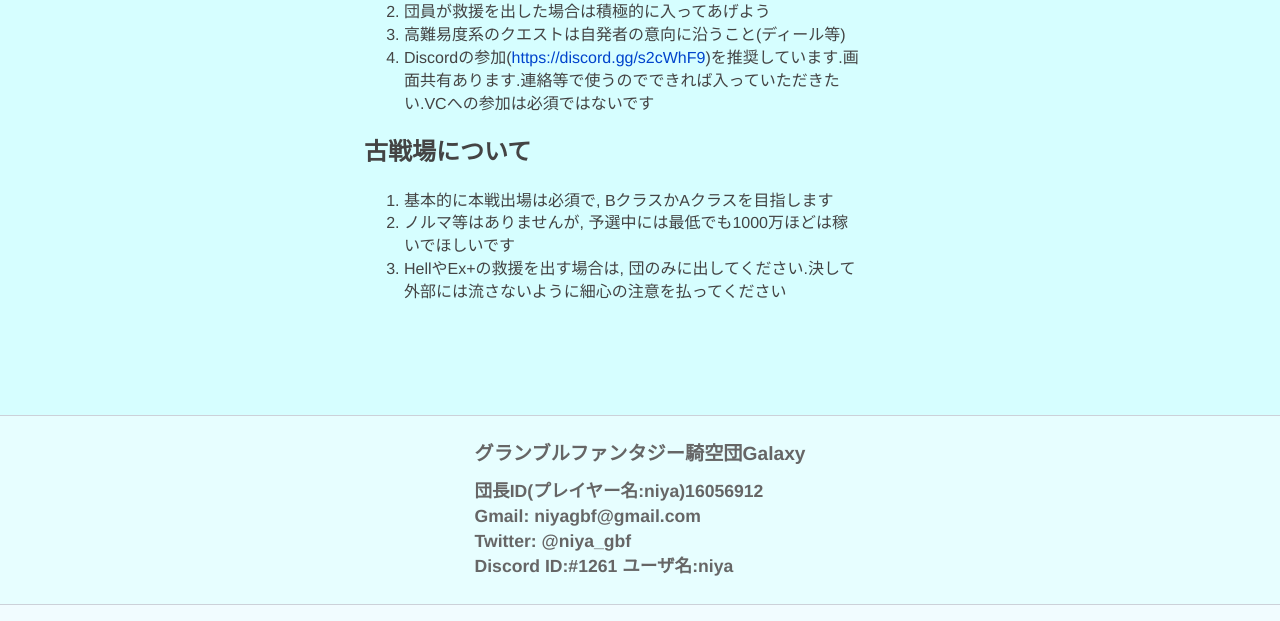
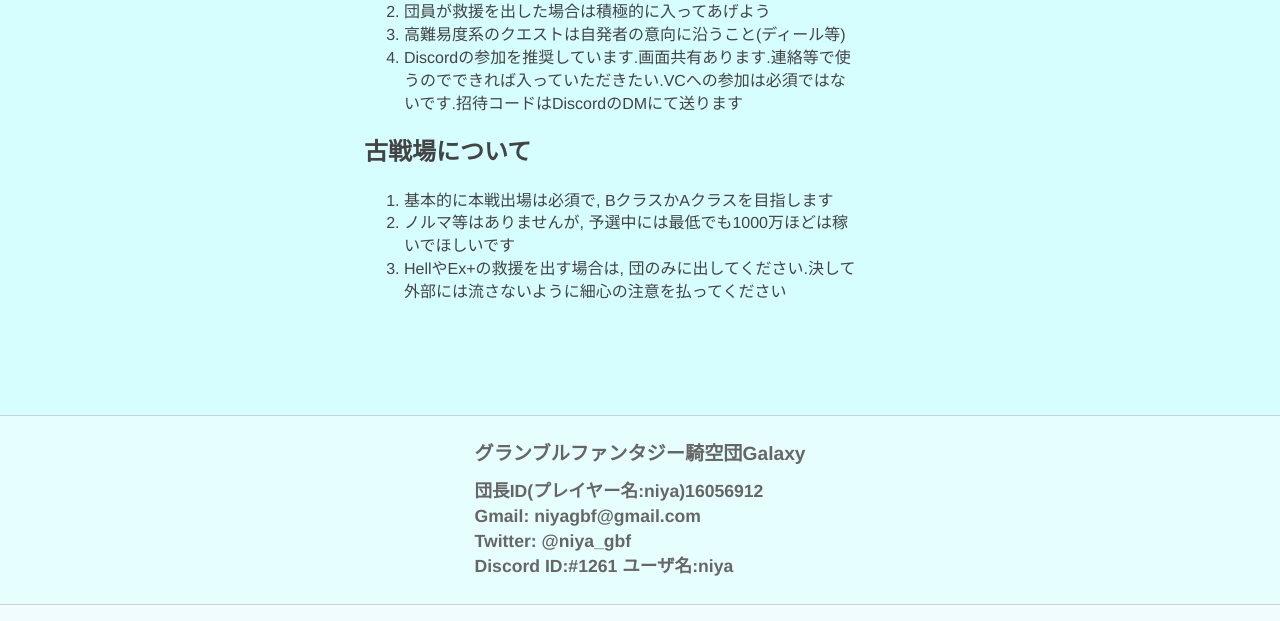
Before and after one commit to GalaxyGBF/GalaxyGBF.github.io, a plain HTML site: page index.html in a window 1280 px wide. Shown: the part 912-1533 px from the top of the page. Drawn offline with Linux system fonts and the light colour scheme.

Commit message:
ちょっと修正

```diff
--- a/index.html
+++ b/index.html
@@ -63,7 +63,7 @@
                 <li><span>ログイン2週間途絶えると基本的に除団します(報告があればしません)</span></li>
                 <li><span>団員が救援を出した場合は積極的に入ってあげよう</span></li>
                 <li><span>高難易度系のクエストは自発者の意向に沿うこと(ディール等)</span></li>
-                <li><span>Discordの参加(</span><a href='https://discord.gg/s2cWhF9' target='_blank' class='url'>https://discord.gg/s2cWhF9</a><span>)を推奨しています.画面共有あります.連絡等で使うのでできれば入っていただきたい.VCへの参加は必須ではないです</span></li>
+                <li><span>Discordの参加を推奨しています.画面共有あります.連絡等で使うのでできれば入っていただきたい.VCへの参加は必須ではないです.招待コードはDiscordのDMにて送ります</span></li>
 
                 </ol>
                 <h2><a name="%E5%8F%A4%E6%88%A6%E5%A0%B4%E3%81%AB%E3%81%A4%E3%81%84%E3%81%A6" class="md-header-anchor"></a><span>古戦場について</span></h2>
```
